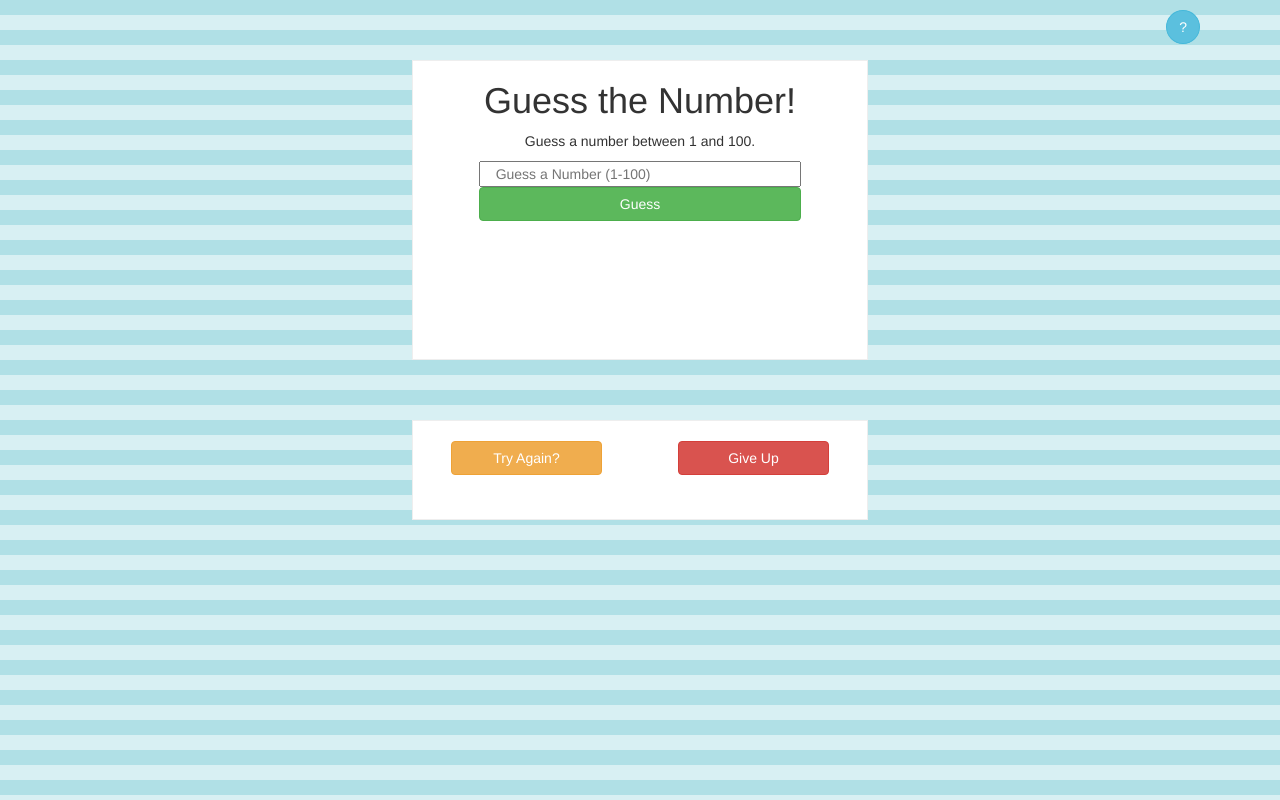
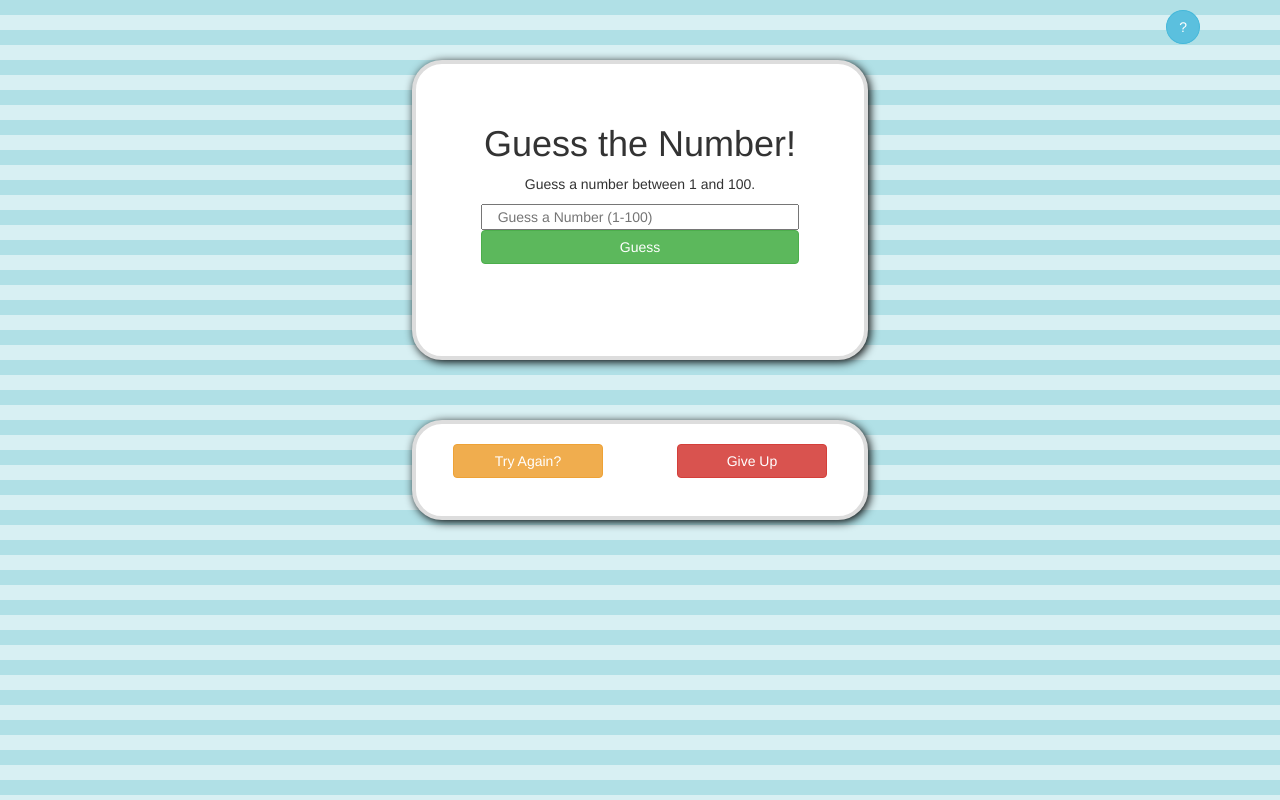
Before and after one commit to paloobi/guessing-game, a plain HTML site: page index.html in a window 1280 px wide. Drawn offline with Linux system fonts and the light colour scheme.

Commit message:
add shadow, border and border-radius to boxes

```diff
--- a/style.css
+++ b/style.css
@@ -11,14 +11,20 @@ background-size: 100% 30px;
 
 .box {
   background-color: white;
-  border: 1px solid #eee;
+  border: 4px solid #ddd;
   width: 40%;
   min-width: 300px;
   margin: 60px auto;
+  box-shadow: 2px 2px 10px black;
+  border-radius: 30px;
 }
 
 .guessBox {
   min-height: 300px;
+}
+
+h1 {
+  margin-top: 60px;
 }
 
 .optionsBox {
```
Lines whose indentation alone changed are shown as unchanged.
